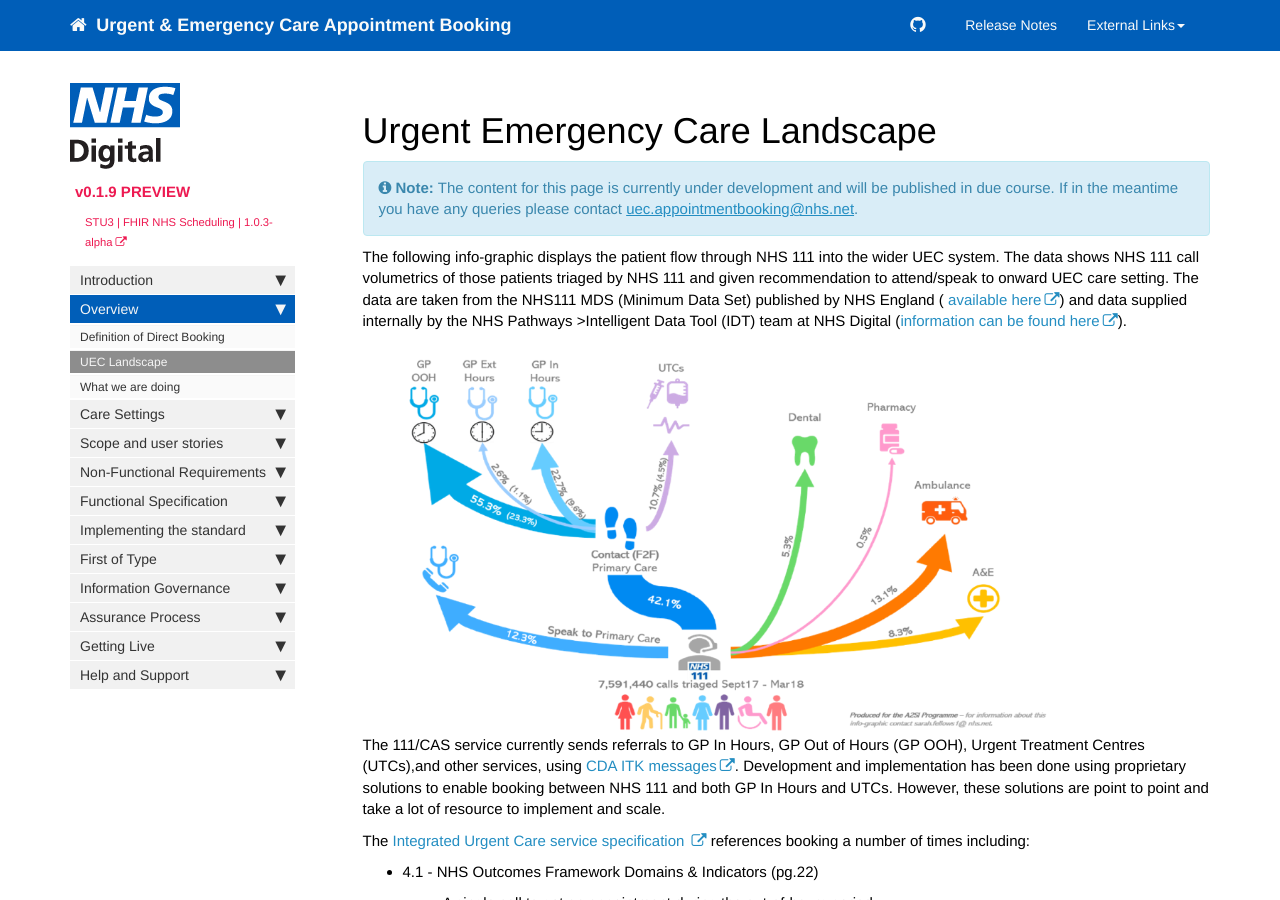
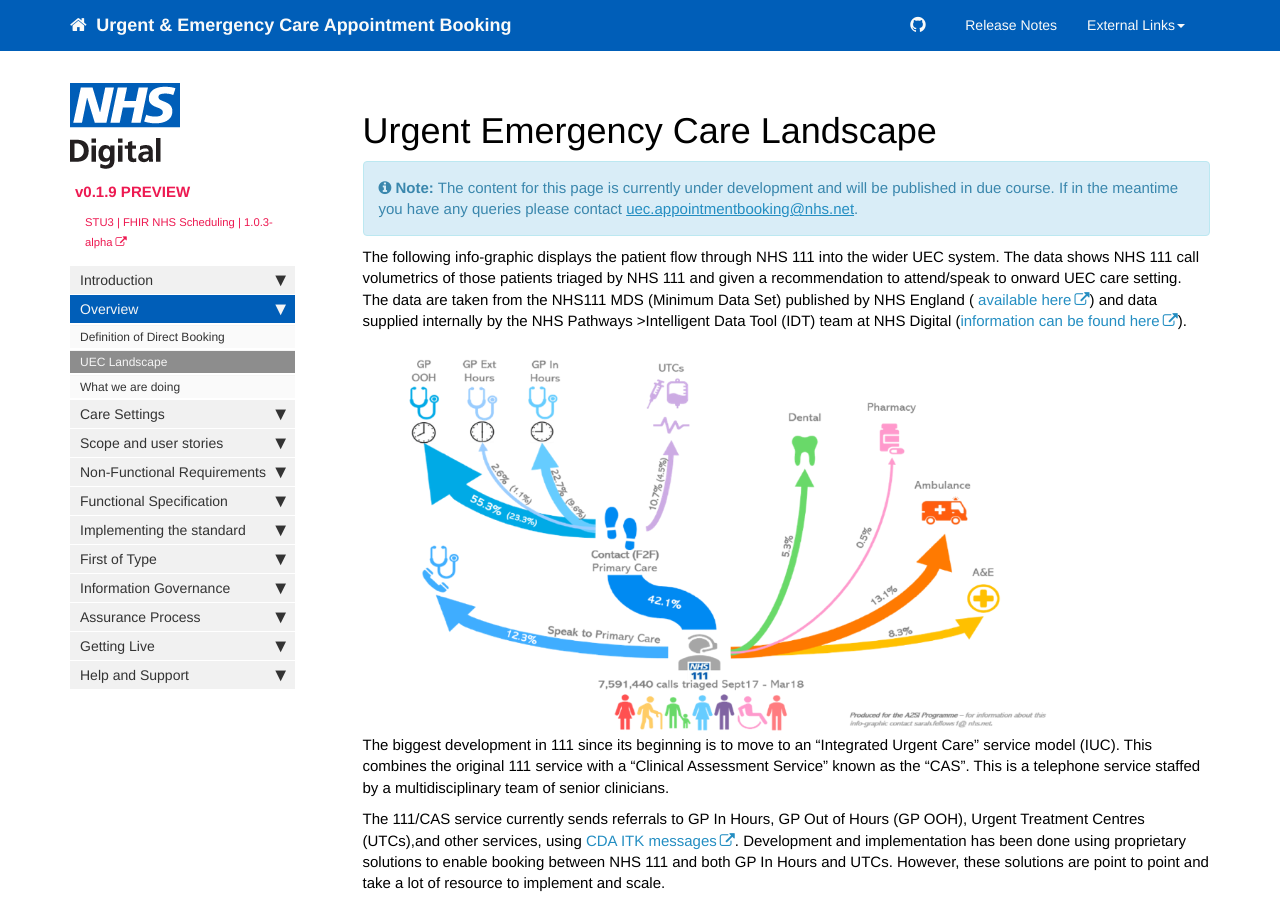
Before and after one commit to nhsd-a2si/docs-uec-appts, a Jekyll site: the page built from _pages/overview/uec_overview.md, in a window 1280 px wide and 900 px high. Built offline with Jekyll 4.4.1, drawn with Linux system fonts in a browser that asks for light colours; nearby versions of some CDN libraries.

Commit message:
Update uec_overview.md

```diff
--- a/_pages/overview/uec_overview.md
+++ b/_pages/overview/uec_overview.md
@@ -5,9 +5,11 @@ permalink: uec_overview.html
 ---
 {% include note-notpublished.html %}
 
-The following info-graphic displays the patient flow through NHS 111 into the wider UEC system. The data shows NHS 111 call volumetrics of those patients triaged by NHS 111 and given recommendation to attend/speak to onward UEC care setting. The data are taken from the NHS111 MDS (Minimum Data Set) published by NHS England ( <a href="https://www.england.nhs.uk/statistics/statistical-work-areas/nhs-111-minimum-data-set/" target="_blank"> available here</a>) and data supplied internally by the NHS Pathways >Intelligent Data Tool (IDT) team at NHS Digital (<a href="https://digital.nhs.uk/services/directory-of-services-dos" target="_blank">information can be found here</a>).
+The following info-graphic displays the patient flow through NHS 111 into the wider UEC system. The data shows NHS 111 call volumetrics of those patients triaged by NHS 111 and given a recommendation to attend/speak to onward UEC care setting. The data are taken from the NHS111 MDS (Minimum Data Set) published by NHS England ( <a href="https://www.england.nhs.uk/statistics/statistical-work-areas/nhs-111-minimum-data-set/" target="_blank"> available here</a>) and data supplied internally by the NHS Pathways >Intelligent Data Tool (IDT) team at NHS Digital (<a href="https://digital.nhs.uk/services/directory-of-services-dos" target="_blank">information can be found here</a>).
 
 <image src="images/overview/iuc_overview.png"/>
+
+The biggest development in 111 since its beginning is to move to an "Integrated Urgent Care" service model (IUC). This combines the original 111 service with a "Clinical Assessment Service" known as the "CAS". This is a telephone service staffed by a multidisciplinary team of senior clinicians.
 
 The 111/CAS service currently sends referrals to GP In Hours, GP Out of Hours (GP OOH), Urgent Treatment Centres (UTCs),and other services, using <a href="https://developer.nhs.uk/apis/uec-tech-standards/endpoint_location.html" target="_blank">CDA ITK messages</a>. Development and implementation has been done using proprietary solutions to enable booking between NHS 111 and both GP In Hours and UTCs. However, these solutions are point to point and take a lot of resource to implement and scale.
 
```
